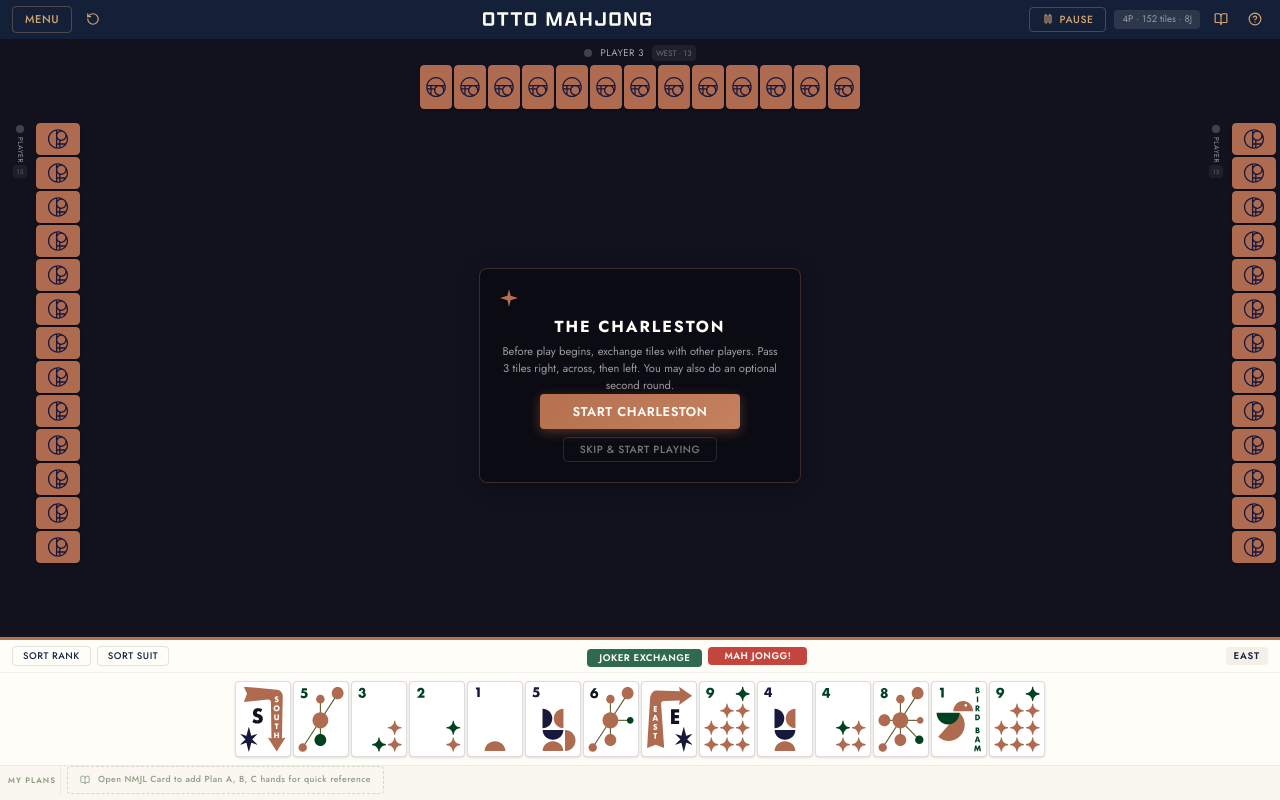
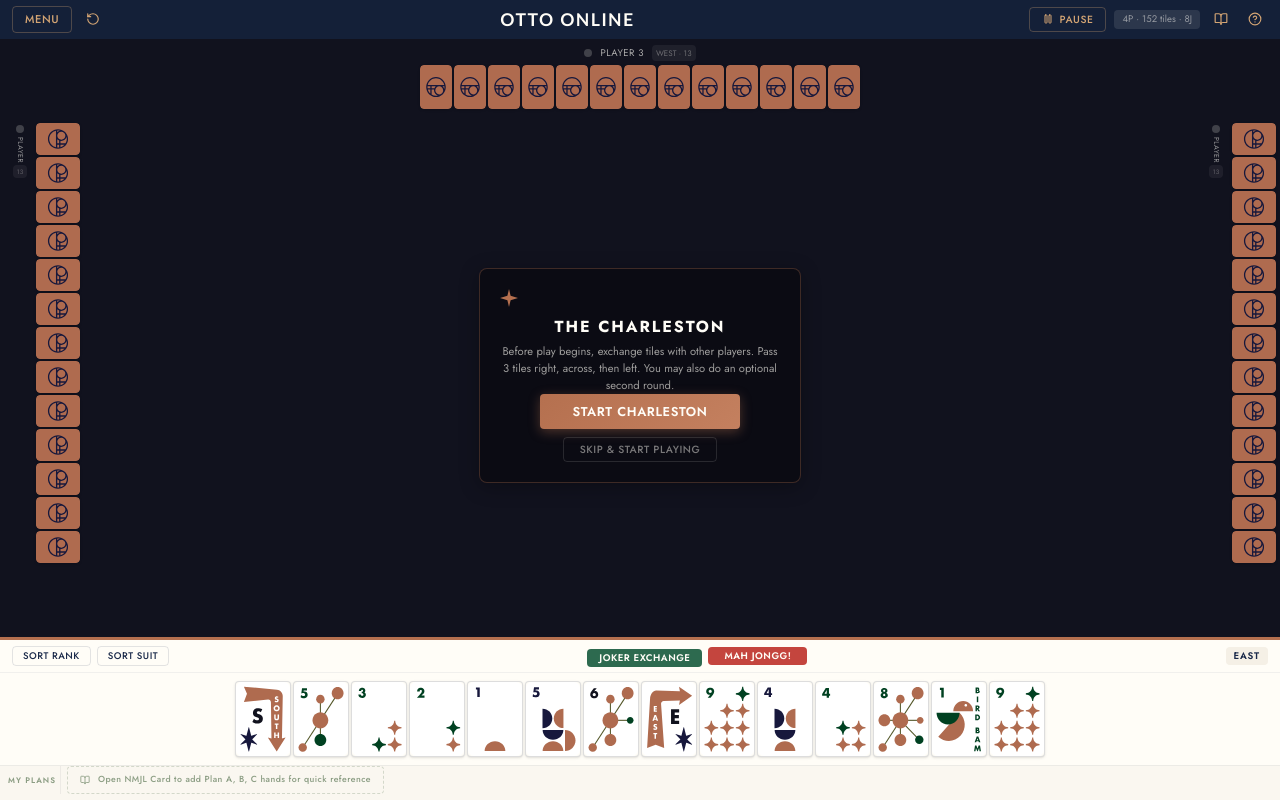
Before and after one commit to ottomahjong/online-table, a React (Vite) app: page / in a window 1280 px wide. Both pictures are taken after a click on the button "START GAME". Built offline with nearby package versions, Linux system fonts and the light colour scheme.

Commit message:
Refactor GameBoard layout and remove wordmark

```diff
--- a/src/app/components/GameBoard.tsx
+++ b/src/app/components/GameBoard.tsx
@@ -8,9 +8,6 @@
 import { DndProvider } from 'react-dnd';
 import { HTML5Backend } from 'react-dnd-html5-backend';
 import { HelpCircle, RotateCcw, BookOpen, ArrowRight, ArrowUp, ArrowLeft, Lightbulb, ArrowUpDown, Pause, Play } from 'lucide-react';
-import wordmarkPaths from '../../imports/svg-i64mkcl8d2';
-
-
 const DISCARD_CALL_WINDOW_SECONDS = 20;
 const OPPONENT_DECISION_SECONDS = 10;
 const HUMAN_DRAW_DELAY_MS = 500;
@@ -708,7 +705,7 @@
 
   return (
     <DndProvider backend={HTML5Backend}>
-    <div className="h-screen flex flex-col overflow-hidden select-none" style={{ background: '#1B2A4A', fontFamily: "'Jost', sans-serif" }}>
+    <div className="flex flex-col overflow-hidden select-none" style={{ background: '#1B2A4A', fontFamily: "'Jost', sans-serif", height: '100dvh', minHeight: '100dvh' }}>
       {/* Top Bar */}
       <div className="flex items-center justify-between px-3 py-1.5 shrink-0" style={{ background: 'rgba(0,0,0,0.25)' }}>
         <div className="flex items-center gap-2">
@@ -730,20 +727,17 @@
         </div>
 
         <div className="flex items-center gap-1.5">
-          {/* Otto Mahjong Wordmark */}
-          <svg className="block" style={{ height: 14, width: 'auto' }} fill="none" preserveAspectRatio="xMidYMid meet" viewBox="0 0 149.76 12.48">
-            <path d={wordmarkPaths.p3f729400} fill="#FFFDF7" />
-            <path d={wordmarkPaths.p2b6d020} fill="#FFFDF7" />
-            <path d={wordmarkPaths.pc77f6f0} fill="#FFFDF7" />
-            <path d={wordmarkPaths.p1a2a1800} fill="#FFFDF7" />
-            <path d={wordmarkPaths.p32a54d00} fill="#FFFDF7" />
-            <path d={wordmarkPaths.p1db28300} fill="#FFFDF7" />
-            <path d={wordmarkPaths.p2027a340} fill="#FFFDF7" />
-            <path d={wordmarkPaths.p29014460} fill="#FFFDF7" />
-            <path d={wordmarkPaths.p35b5ad80} fill="#FFFDF7" />
-            <path d={wordmarkPaths.p2fe4d780} fill="#FFFDF7" />
-            <path d={wordmarkPaths.pc75f000} fill="#FFFDF7" />
-          </svg>
+          <span style={{
+            color: '#FFFDF7',
+            fontFamily: "'Futura', 'Trebuchet MS', sans-serif",
+            fontSize: '1.1rem',
+            fontWeight: 700,
+            letterSpacing: '0.08em',
+            textTransform: 'uppercase',
+            lineHeight: 1,
+          }}>
+            Otto Online
+          </span>
         </div>
 
         <div className="flex items-center gap-2">
@@ -892,7 +886,7 @@
                   <div className="rounded-lg p-2 sm:p-3 w-full max-w-lg overflow-auto" style={{
                     background: blankTradeMode ? 'rgba(181,112,79,0.2)' : 'rgba(255,253,247,0.1)',
                     border: blankTradeMode ? '2px solid rgba(181,112,79,0.6)' : '1px solid rgba(255,253,247,0.12)',
-                    maxHeight: config.playerCount >= 3 ? '50vh' : '60vh',
+                    maxHeight: config.playerCount >= 3 ? 'min(34dvh, 18rem)' : 'min(42dvh, 20rem)',
                     transition: 'all 0.2s ease',
                   }}>
                     <div className="flex flex-wrap gap-1 justify-center min-h-[50px]">
@@ -1080,7 +1074,7 @@
         </div>
 
         {/* Player's Area */}
-        <div ref={playerBarRef} className="shrink-0" style={{ background: '#FFFDF7', borderTop: '3px solid #B5704F' }}>
+        <div ref={playerBarRef} className="sticky bottom-0 z-20 shrink-0" style={{ background: '#FFFDF7', borderTop: '3px solid #B5704F', paddingBottom: 'env(safe-area-inset-bottom)' }}>
           {/* Controls — py reduced on mobile to keep full player area on-screen */}
           <div className="flex items-center justify-between px-2 sm:px-3 py-0.5 sm:py-1" style={{
             borderBottom: '1px solid rgba(27,42,74,0.06)',
@@ -2015,8 +2009,8 @@
 
 const MOBILE_TOP_RACK_MASK_HEIGHT = 18;
 const MOBILE_SIDE_RACK_MASK_WIDTH = 18;
-const MOBILE_TOP_RACK_STEP = 13;
-const MOBILE_SIDE_RACK_STEP = 10;
+const MOBILE_TOP_RACK_STEP = 32;
+const MOBILE_SIDE_RACK_STEP = 44;
 const MOBILE_DRAW_TILE_GAP = 8;
 
 function renderExposureRows(groups: TileType[][], clickableJokerIds?: Set<string>, onJokerClick?: (id: string) => void, tone: 'default' | 'alt' = 'default') {
@@ -2111,10 +2105,10 @@
 
   return (
     <div
-      className="relative h-full overflow-hidden shrink-0"
+      className="shrink-0 overflow-y-auto"
       style={{ width: MOBILE_SIDE_RACK_MASK_WIDTH, minWidth: MOBILE_SIDE_RACK_MASK_WIDTH }}
     >
-      <div className="absolute left-0 top-1/2 -translate-y-1/2" style={{ width: 32, height: totalHeight }}>
+      <div className="relative" style={{ width: 32, height: totalHeight }}>
         {Array.from({ length: tileCount }).map((_, i) => {
           const top = i * MOBILE_SIDE_RACK_STEP + (showDrawGap && i === tileCount - 1 && tileCount > 1 ? MOBILE_DRAW_TILE_GAP : 0);
           return (
```
